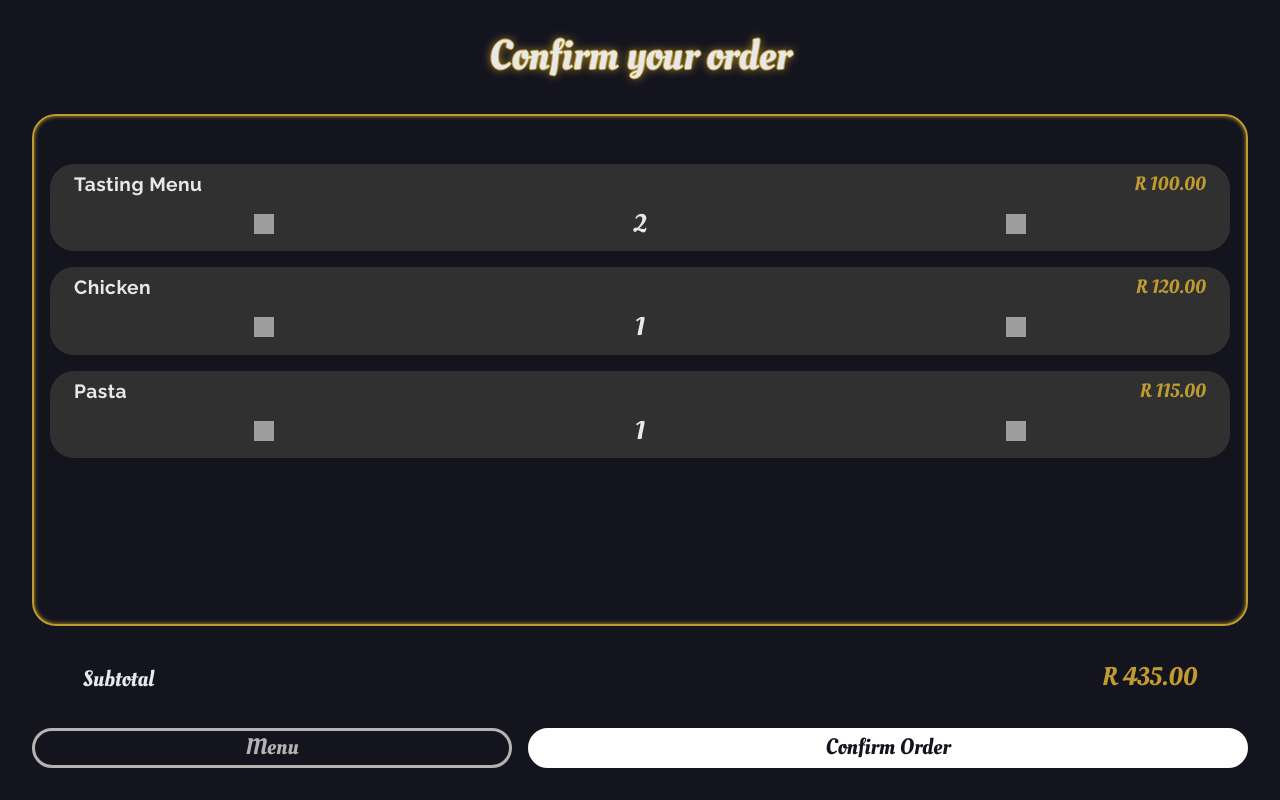
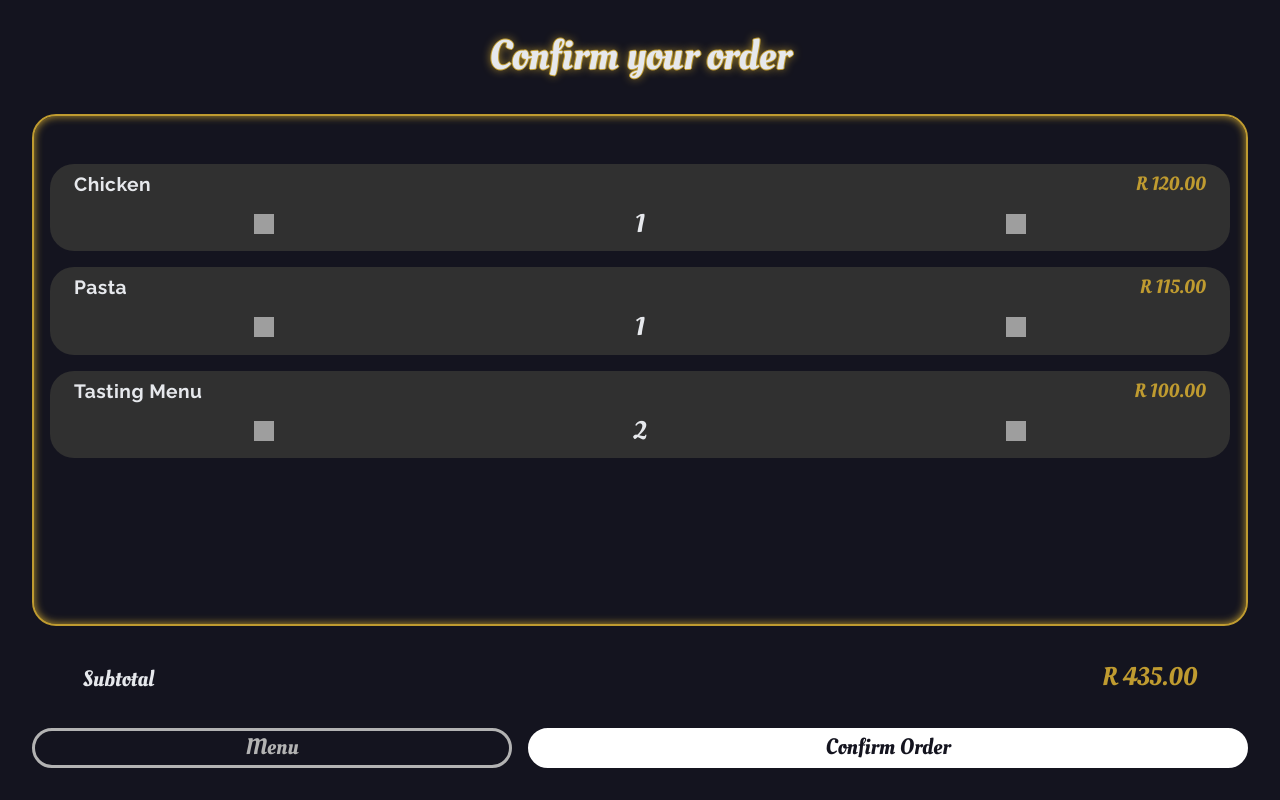
Before and after one commit to FabioSVBBD/celeste-angular, an Angular app: page /confirm in a window 1280 px wide. Built offline with nearby package versions, Linux system fonts and the light colour scheme; grey boxes are pictures that could not be loaded.

Commit message:
Fixed use of state across app

```diff
--- a/src/app/components/gold-box/gold-box.component.css
+++ b/src/app/components/gold-box/gold-box.component.css
@@ -13,7 +13,7 @@
 }
 
 .inner-shadow {
-  box-shadow: 0px 0px 4px 0px var(--primary-gold) inset;
-  -webkit-box-shadow: 0px 0px 4px 0px var(--primary-gold) inset;
-  -moz-box-shadow: 0px 0px 4px 0px var(--primary-gold) inset;
+  box-shadow: 0px 0px 8px 0px var(--primary-gold) inset;
+  -webkit-box-shadow: 0px 0px 8px 0px var(--primary-gold) inset;
+  -moz-box-shadow: 0px 0px 8px 0px var(--primary-gold) inset;
 }
--- a/src/app/components/order-tool/order-tool.component.html
+++ b/src/app/components/order-tool/order-tool.component.html
@@ -17,6 +17,6 @@
   <p class="font-oleo text-primary-grey">R100 per person</p>
 
   <footer class="mt-4">
-    <app-button>Add to Order</app-button>
+    <app-button (click)="addToOrderClicked()">Add to Order</app-button>
   </footer>
 </article>
--- a/src/app/components/order-tool/order-tool.component.ts
+++ b/src/app/components/order-tool/order-tool.component.ts
@@ -16,18 +16,15 @@ export class OrderToolComponent implements OnInit {
 
   increment() {
     this.counter++;
-
-    this.emitCounter();
   }
 
   decrement() {
     if (this.counter > 0) {
       this.counter--;
-      this.emitCounter();
     }
   }
 
-  emitCounter() {
+  addToOrderClicked() {
     this.countEvent.emit(this.counter);
   }
 
--- a/src/app/pages/confirm-page/confirm-page.component.html
+++ b/src/app/pages/confirm-page/confirm-page.component.html
@@ -3,10 +3,10 @@
 
   <app-gold-box>
     <app-order-item
-      *ngFor="let elem of data"
-      [title]="elem.name"
-      [price]="elem.amount"
-      [quantity]="elem.quantity"
+      *ngFor="let entry of data | keyvalue"
+      [title]="entry.value.name"
+      [price]="entry.value.amount"
+      [quantity]="entry.value.quantity"
     ></app-order-item>
   </app-gold-box>
 
--- a/src/app/pages/confirm-page/confirm-page.component.ts
+++ b/src/app/pages/confirm-page/confirm-page.component.ts
@@ -1,11 +1,5 @@
 import { Component, OnInit } from '@angular/core';
 import { state } from '../../../assets/state/state';
-
-const stubData = [
-  { name: 'Tasting Menu', quantity: 2, amount: 100 },
-  { name: 'Chicken', quantity: 1, amount: 120 },
-  { name: 'Pasta', quantity: 1, amount: 115 },
-];
 
 @Component({
   selector: 'app-confirm-page',
@@ -13,14 +7,13 @@ const stubData = [
   styleUrls: ['./confirm-page.component.css'],
 })
 export class ConfirmPageComponent implements OnInit {
-  data: { name: string; quantity: number; amount: number }[];
+  data: { [key: string]: { name: string; quantity: number; amount: number } };
   total: number;
-  stub: boolean = true;
 
   constructor() {
-    this.data = this.stub ? stubData : state;
+    this.data = state;
 
-    this.total = this.data.reduce(
+    this.total = Object.values(this.data).reduce(
       (total, current) => total + current.quantity * current.amount,
       0
     );
--- a/src/app/tasting-journey/home/home.component.ts
+++ b/src/app/tasting-journey/home/home.component.ts
@@ -19,7 +19,7 @@ export class HomeComponent {
   updateCounter(count: number) {
     this.personCount = count;
 
-    state.push({ name: 'Tasting Menu', quantity: count, amount: 100 });
+    state.tastingMenu = { name: 'Tasting Menu', quantity: count, amount: 100 };
 
     console.log('counter updated', this.personCount, state);
   }
--- a/src/assets/state/state.ts
+++ b/src/assets/state/state.ts
@@ -1 +1,5 @@
-export const state: any = [];
+export const state: any = {
+  tastingMenu: { name: 'Tasting Menu', quantity: 2, amount: 100 },
+  chicken: { name: 'Chicken', quantity: 1, amount: 120 },
+  pasta: { name: 'Pasta', quantity: 1, amount: 115 },
+};
```
